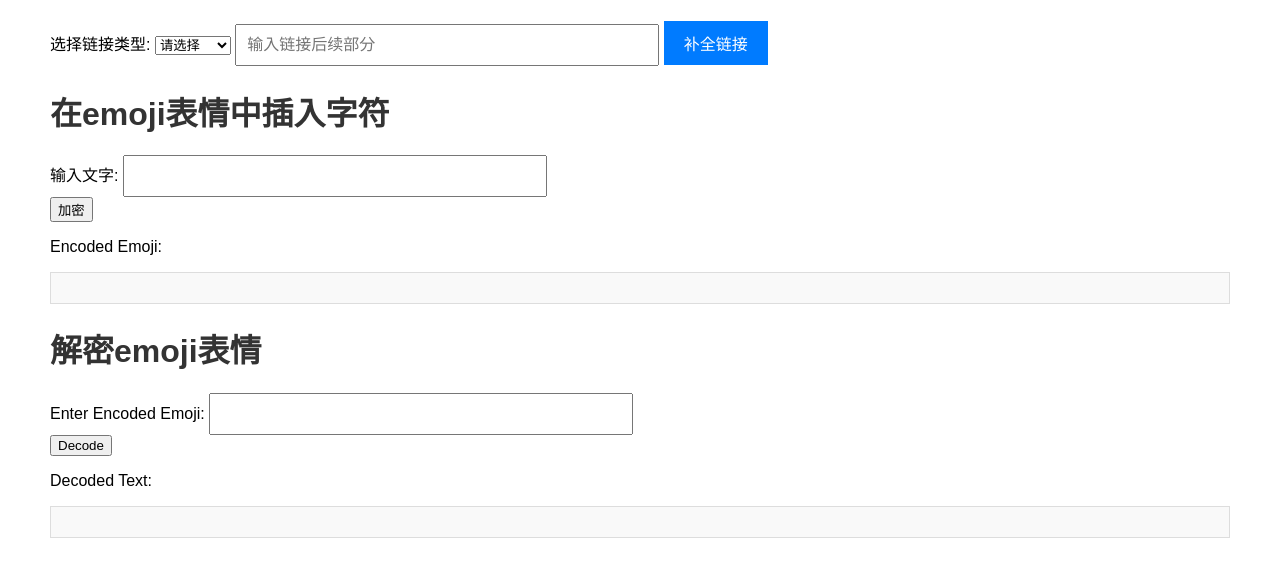
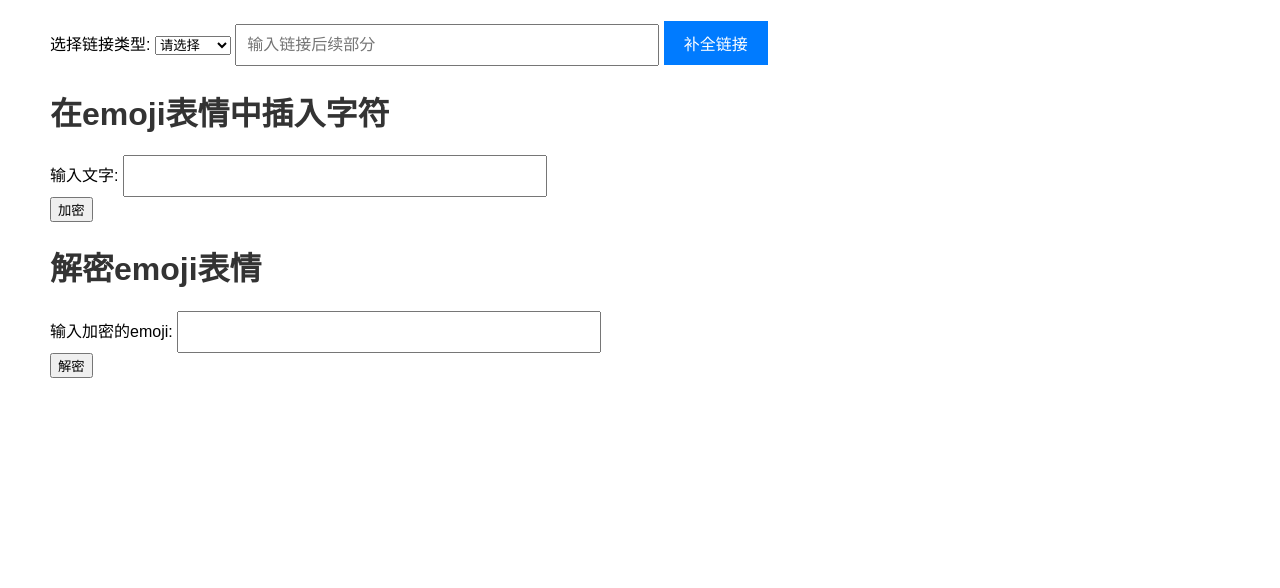
Before and after one commit to scnu001/link, a Flask app: page / in a window 1280 px wide. Shown: the part 350-938 px from the top of the page. After the commit the page ends 728 px from the top, so only its background shows below. Run offline with Flask 3, Linux system fonts and the light colour scheme.

Commit message:
增加emoji复制按钮 修改样式和链接加解密保持一致

```diff
--- a/templates/index.html
+++ b/templates/index.html
@@ -69,42 +69,52 @@
         </div>
     </div>
 
+    <div class="container">
         <h1>在emoji表情中插入字符</h1>
         <div>
             <label for="text-input">输入文字:</label>
-        <input type="text" id="text-input">
+            <input type="text" id="text-input" class="input-text">
+        </div>
+        <button onclick="handleEncode()">加密</button>
+        <div id="encoded-emoji-result" class="result" style="display:none;">
+            <strong>加密结果：</strong><br>
+            <span id="encoded-emoji"></span>
+            <button class="copy-btn" onclick="copyToClipboard('encoded-emoji')">复制</button>
         </div>
 
-    <button onclick="handleEncode()">加密</button>
-    <div>
-        <p>Encoded Emoji:</p>
-        <div id="encoded-emoji" style="background-color: #f9f9f9; border: 1px solid #ddd; padding: 15px; margin-top: 10px;"></div>
-    </div>
         <h1>解密emoji表情</h1>
         <div>
-        <label for="encoded-emoji-input">Enter Encoded Emoji:</label>
-        <input type="text" id="encoded-emoji-input">
+            <label for="encoded-emoji-input">输入加密的emoji:</label>
+            <input type="text" id="encoded-emoji-input" class="input-text">
         </div>
-    <button onclick="handleDecode()">Decode</button>
-    <div>
-        <p>Decoded Text:</p>
-        <div id="decoded-text" style="background-color: #f9f9f9; border: 1px solid #ddd; padding: 15px; margin-top: 10px;"></div>
+        <button onclick="handleDecode()">解密</button>
+        <div id="decoded-text-result" class="result" style="display:none;">
+            <span id="encoded-emoji"></span>
+            <code id="decoded-text"></code>
+            <button class="copy-btn" onclick="copyToClipboard('decoded-text')">复制</button>
+        </div>
     </div>
 
     <script>
-        function copyToClipboard(text) {
+        function copyToClipboard(elementId) {
+        // 获取要复制的文本
+        var textToCopy = document.getElementById(elementId).textContent;
+        // 创建一个临时的textarea元素用于复制
         var textArea = document.createElement("textarea");
-            textArea.value = text;
+        textArea.value = textToCopy;
         document.body.appendChild(textArea);
         textArea.select();
         try {
             var successful = document.execCommand('copy');
-                alert('内容已复制到剪切板');
+            var msg = successful ? '复制成功' : '复制失败';
+            alert(msg);
         } catch (err) {
-                alert('无法复制到剪切板，请手动复制。');
+            alert('无法复制');
         }
+        // 移除临时textarea元素
         document.body.removeChild(textArea);
         }
+
 
         function copyToAutofillClipboard() {
             var autofillResult = document.getElementById('autofill-result').textContent;
@@ -179,13 +189,16 @@
         const text = document.getElementById('text-input').value;
         const encodedEmoji = encodeTextInEmoji(text);
         document.getElementById('encoded-emoji').textContent = encodedEmoji;
+        document.getElementById('encoded-emoji-result').style.display = 'block'; // 显示结果容器
     }
 
     function handleDecode() {
         const encodedEmoji = document.getElementById('encoded-emoji-input').value;
         const decodedText = decodeTextFromEmoji(encodedEmoji);
         document.getElementById('decoded-text').textContent = decodedText;
+        document.getElementById('decoded-text-result').style.display = 'block'; // 显示结果容器
     }
+
     </script>
 </body>
 </html>
```
Lines whose indentation alone changed are shown as unchanged.
